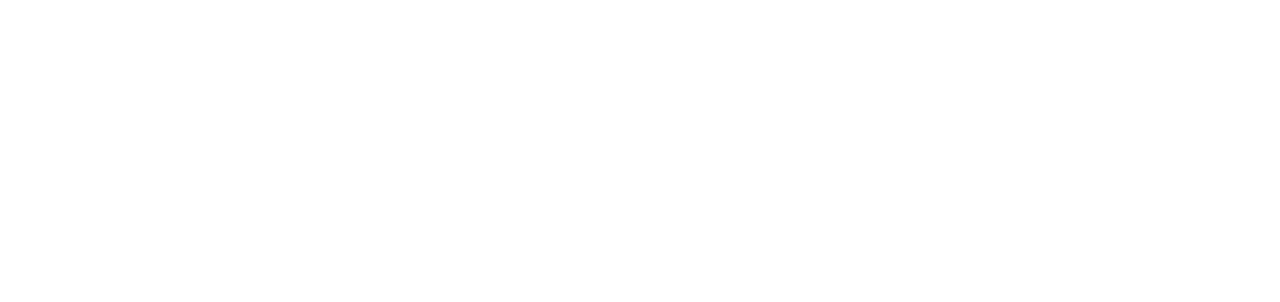
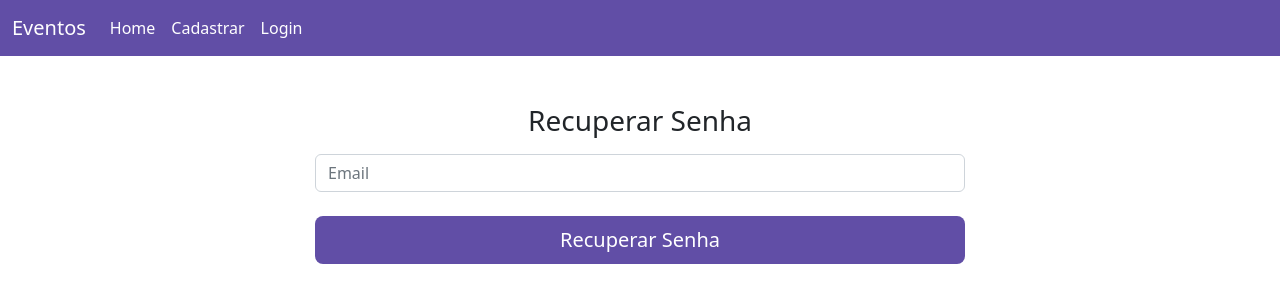
Before and after one commit to devisceral/eventos, a React (Create React App) app: page /usuariorecuperarsenha in a window 1280 px wide. Before the commit this address had no page. Shown: the top 302 px of the page. Built offline with nearby package versions, Linux system fonts and the light colour scheme.

Commit message:
recovery password

```diff
--- a/src/App.js
+++ b/src/App.js
@@ -7,6 +7,7 @@
 import Login from "./view/login/";
 import NovoUsuario from "./view/usuario-novo/";
 import Home from "./view/home";
+import UsuarioRecuperarSenha from "./view/usuario-recuperar-senha";
 
 function App() {
   return (
@@ -16,6 +17,7 @@
           <Route exact path='/' element={<Home />} />
           <Route exact path='/novousuario' element={<NovoUsuario />} />
           <Route exact path='/login' element={<Login />} />
+          <Route exact path='/usuariorecuperarsenha' element={<UsuarioRecuperarSenha />} />
         </Routes>
       </BrowserRouter>
     </Provider>
--- a/src/view/login/index.js
+++ b/src/view/login/index.js
@@ -47,7 +47,7 @@
           </div>
 
           <div className="opcoes-login mt-5">
-            <a href="#" className="mx-2">Recuperar Senha</a>
+            <Link to="/usuariorecuperarsenha" className="mx-2">Recuperar Senha</Link>
             <span className="text-white">&#9733;</span>
             <Link to="/novousuario" className="mx-2">Quero Cadastrar</Link>
           </div>
--- a/src/view/usuario-recuperar-senha/index.css
+++ b/src/view/usuario-recuperar-senha/index.css
@@ -0,0 +1,11 @@
+.btn-enviar{
+  background-color: #614EA6;
+  color: #fff;
+  width: 100%;
+
+}
+
+.btn-enviar:hover{
+  background-color: #f21667;
+  color: #fff;
+}
--- a/src/view/usuario-recuperar-senha/index.js
+++ b/src/view/usuario-recuperar-senha/index.js
@@ -0,0 +1,52 @@
+import React, { useState } from "react";
+import './index.css'
+import Navbar from "../../components/navbar";
+
+import firebase from '../../config/firebase';
+import {getAuth, sendPasswordResetEmail} from 'firebase/auth';
+
+function UsuarioRecuperarSenha(){
+
+  const [email, setEmail] = useState();
+  const [msg, setMsg] = useState();
+  const [carregando, setCarregando] = useState();
+  function recuperarSenha(){
+
+      setCarregando(1);
+
+      const auth = getAuth();
+
+      sendPasswordResetEmail(auth, email).then(resultado => {
+      setCarregando(0);
+      setMsg("Enviamos um link no seu email para você redefinir sua senha!");
+    }).catch(erro => {
+      setCarregando(0);
+      setMsg("Verifique se o email está correto!");
+    })
+
+   }
+
+  return(
+    <>
+      <Navbar />
+      <div className="form-cadastro">
+        <form className="text-center form-login mx-auto mt-5">
+          <h3 className="mb-3 font-weight-bold">Recuperar Senha</h3>
+          <input onChange={(e) => setEmail(e.target.value)} type="email" className="form-control my-2" placeholder="Email" />
+
+          <div className="msg my-4 text-center">
+          {
+            carregando ? <div class="spinner-border text-danger" role="status"><span class="visually-hidden">Loading...</span></div>
+            :
+            <span>{msg}</span>
+          }
+
+          </div>
+          <button onClick={recuperarSenha} id="btnRecover" type="button" className="btn btn-lg btn-block btn-enviar" >Recuperar Senha</button>
+        </form>
+      </div>
+    </>
+  )
+}
+
+export default UsuarioRecuperarSenha;
```
